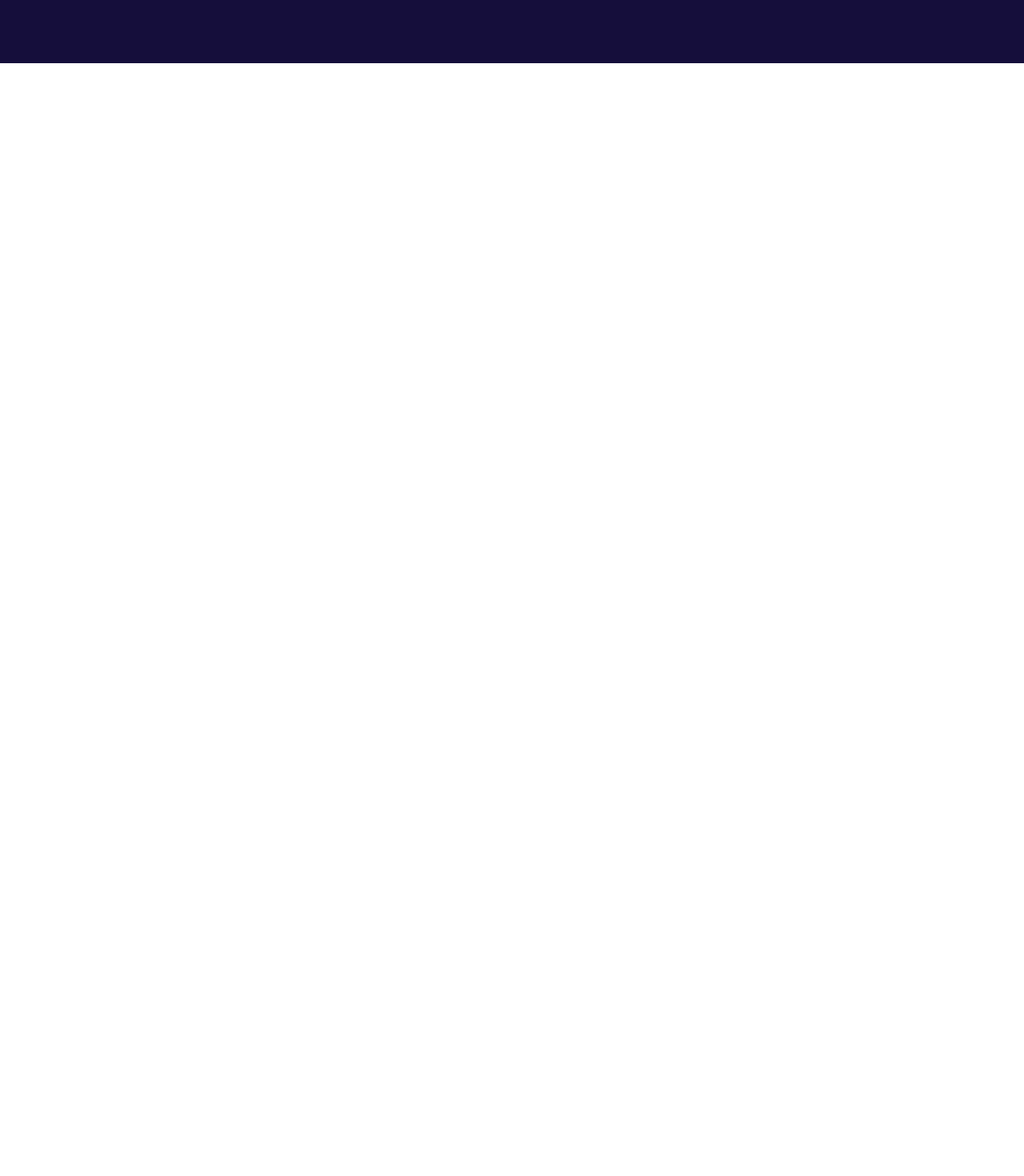
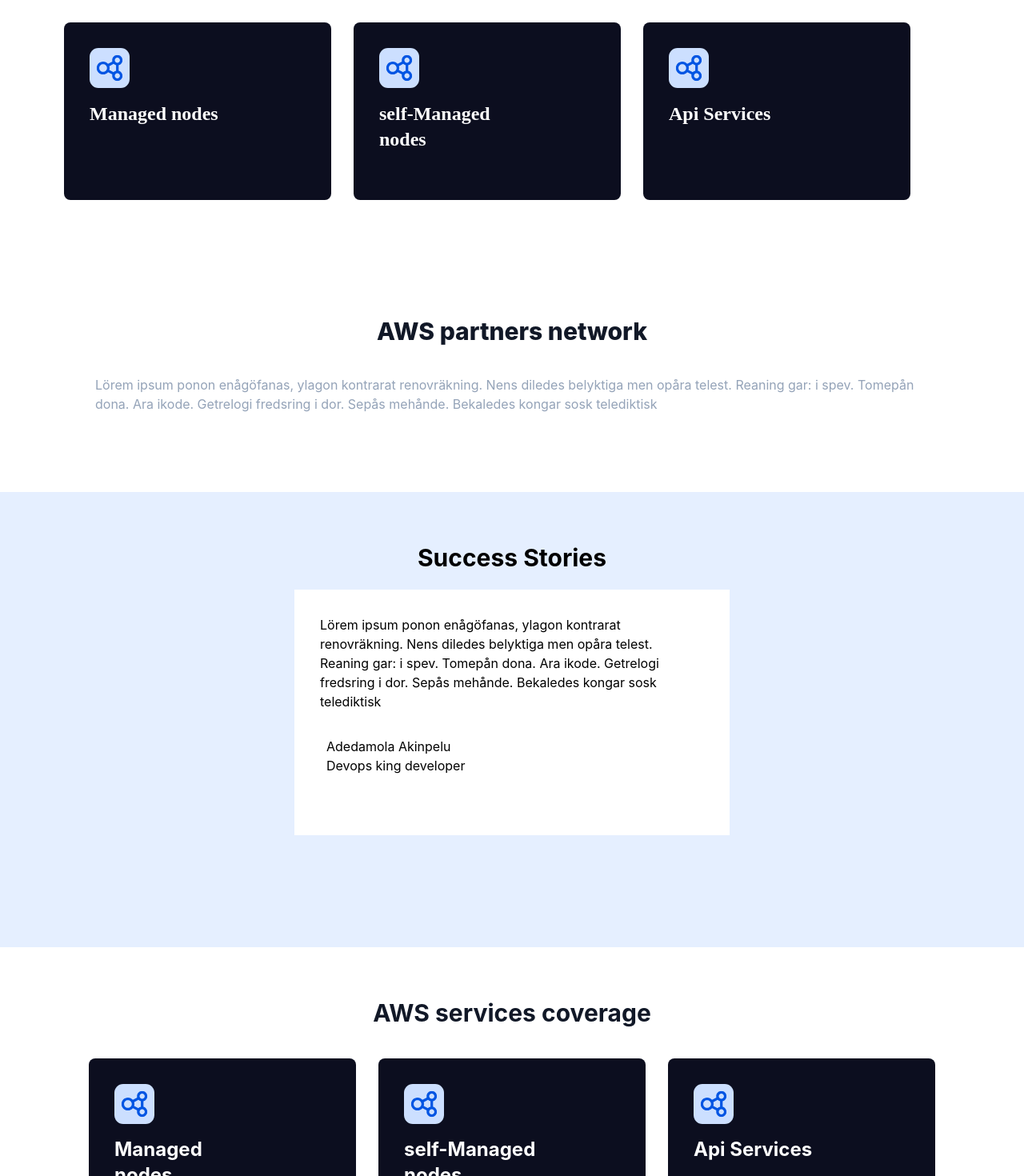
Before and after one commit to oluwatobisimii/nautilus, a React (Create React App) app: page /aws in a window 1280 px wide. Shown: the part 380-1850 px from the top of the page at 80% size. Before the commit the page ends 800 px from the top, so only its background shows below. Built offline with nearby package versions, Linux system fonts and the light colour scheme; the HTML template or start-up script is replaced by a standard one.

Commit message:
-feat:aws microsite

```diff
--- a/src/App.js
+++ b/src/App.js
@@ -13,6 +13,7 @@
 import Footer from './components/Footer';
 import About from './views/About';
 import Services from './views/Services';
+import Aws from './components/microsite/Aws';
 
 function App() {
   React.useEffect(() => {
@@ -28,6 +29,7 @@
         <Route exact path="/products" element={<Products />} />
         <Route exact path="/about" element={<About />} />
         <Route exact path="/services" element={<Services />} />
+        <Route exact path="/aws" element={<Aws />} />
 
       </Routes>
       <Footer />
--- /dev/null
+++ b/src/components/microsite/Aws.js
@@ -0,0 +1,18 @@
+import React from 'react'
+import PartnersNetwork from './PartnersNetwork'
+import SpecializedSolution from './SpecializedSolution'
+import Testimonial from './Testimonial'
+import ServiceCoverage from './ServiceCoverage'
+
+function Aws() {
+  return (
+    <div>
+      <SpecializedSolution />
+      <PartnersNetwork />
+      <Testimonial />
+      <ServiceCoverage />
+    </div>
+  )
+}
+
+export default Aws
--- /dev/null
+++ b/src/components/microsite/PartnersNetwork.js
@@ -0,0 +1,20 @@
+import React from "react";
+
+function PartnersNetwork() {
+  return (
+    <div>
+      <h1 className="text-3xl font-extrabold leading-10 text-center text-gray-900  text-center">
+        AWS partners network
+      </h1>
+
+      <p className="text-slate-400 text-lef mx-[119px] mt-[35px]">
+        Lörem ipsum ponon enågöfanas, ylagon kontrarat renovräkning. Nens
+        diledes belyktiga men opåra telest. Reaning gar: i spev. Tomepån dona.
+        Ara ikode. Getrelogi fredsring i dor. Sepås mehånde. Bekaledes kongar
+        sosk telediktisk
+      </p>
+    </div>
+  );
+}
+
+export default PartnersNetwork;
--- /dev/null
+++ b/src/components/microsite/ServiceCoverage.js
@@ -0,0 +1,36 @@
+import React from 'react'
+import { solutions } from './SpecializedSolution';
+import node from "../../assets/images/nodes.svg";
+
+function ServiceCoverage() {
+  return (
+
+    <div className='align-center  mx-auto '>
+      <h1 className="text-3xl  font-bold leading-10  text-gray-900  text-center mt-[62px]">
+        AWS services coverage
+      </h1>
+      <div className="flex gap-[28px] justify-center ">
+        {solutions.map((query, index) => {
+          return (
+            <div className="mt-[37px] w-[334px] h-[222px] bg-[#0C0E1F] text-white rounded-lg">
+              <div
+                key={index}
+                className="flex flex-col  self-center text-white p-8"
+              >
+                <img
+                  src={node}
+                  alt={query.name}
+                  className="w-[50px] h-[50px]"
+                />
+                <h2 className="font-bold text-2xl w-[185px] mt-[16px]">{query.name}</h2>
+              </div>
+            </div>
+          );
+        })}
+        </div>
+    </div>
+
+  )
+}
+
+export default ServiceCoverage
--- /dev/null
+++ b/src/components/microsite/SpecializedSolution.js
@@ -0,0 +1,51 @@
+import React from "react";
+import Layout from "../shared/Layout";
+import node from "../../assets/images/nodes.svg";
+
+export const solutions = [
+  {
+    logo: "",
+    name: "Managed nodes",
+  },
+  {
+    logo: "",
+    name: "self-Managed nodes",
+  },
+  {
+    logo: "",
+    name: "Api Services",
+  },
+];
+
+function SpecializedSolution() {
+  return (
+    <Layout>
+      <div>
+        <h1 className="text-3xl font-extrabold leading-10 text-gray-900  text-center">
+          BlockOps specialized solution
+        </h1>
+        <div className="flex gap-[28px] ">
+        {solutions.map((query, index) => {
+          return (
+            <div className="mt-32 w-[334px] h-[222px] bg-[#0C0E1F] text-white rounded-lg  hover:bg-sky-700 cursor-pointer">
+              <div
+                key={index}
+                className="flex flex-col  self-center text-white p-8 hover:bg-red visible hover:invisible "
+              >
+                <img
+                  src={node}
+                  alt={query.name}
+                  className="w-[50px] h-[50px]"
+                />
+                <h2 className="font-bold text-2xl w-[185px] mt-[16px] ">{query.name}</h2>
+              </div>
+            </div>
+          );
+        })}
+        </div>
+      </div>
+    </Layout>
+  );
+}
+
+export default SpecializedSolution;
--- /dev/null
+++ b/src/components/microsite/Testimonial.js
@@ -0,0 +1,29 @@
+import React from 'react'
+
+function Testimonial() {
+  return (
+    <div className='w-screen h-[569px] bg-[#E5EFFF] pt-[64px] mt-[98px]'>
+        <h1 className='text-center text-3xl font-bold '>
+            Success Stories
+        </h1>
+        <div className='w-[544px] h-[307px] bg-white mx-auto mt-[22px] p-8'>
+            <div className='flex flex-col self-strech'>
+                <p className='font-normal text-base'>
+                Lörem ipsum ponon enågöfanas, ylagon kontrarat renovräkning. Nens diledes belyktiga men opåra telest. Reaning gar: i spev. Tomepån dona. Ara ikode. Getrelogi fredsring i dor. Sepås mehånde. Bekaledes kongar sosk telediktisk
+                </p>
+                <div className='flex gap-2 mt-8 '>
+                    <img src='' alt=''/>
+                    <div className='flex flex-col'>
+                        <h5>Adedamola Akinpelu</h5>
+                        <h6>Devops king developer</h6>
+                    </div>
+                </div>
+            </div>
+        </div>
+
+
+    </div>
+  )
+}
+
+export default Testimonial
```
Also changed, not shown: src/assets/images/nodes.svg (added), src/views/Aws.js (added).
